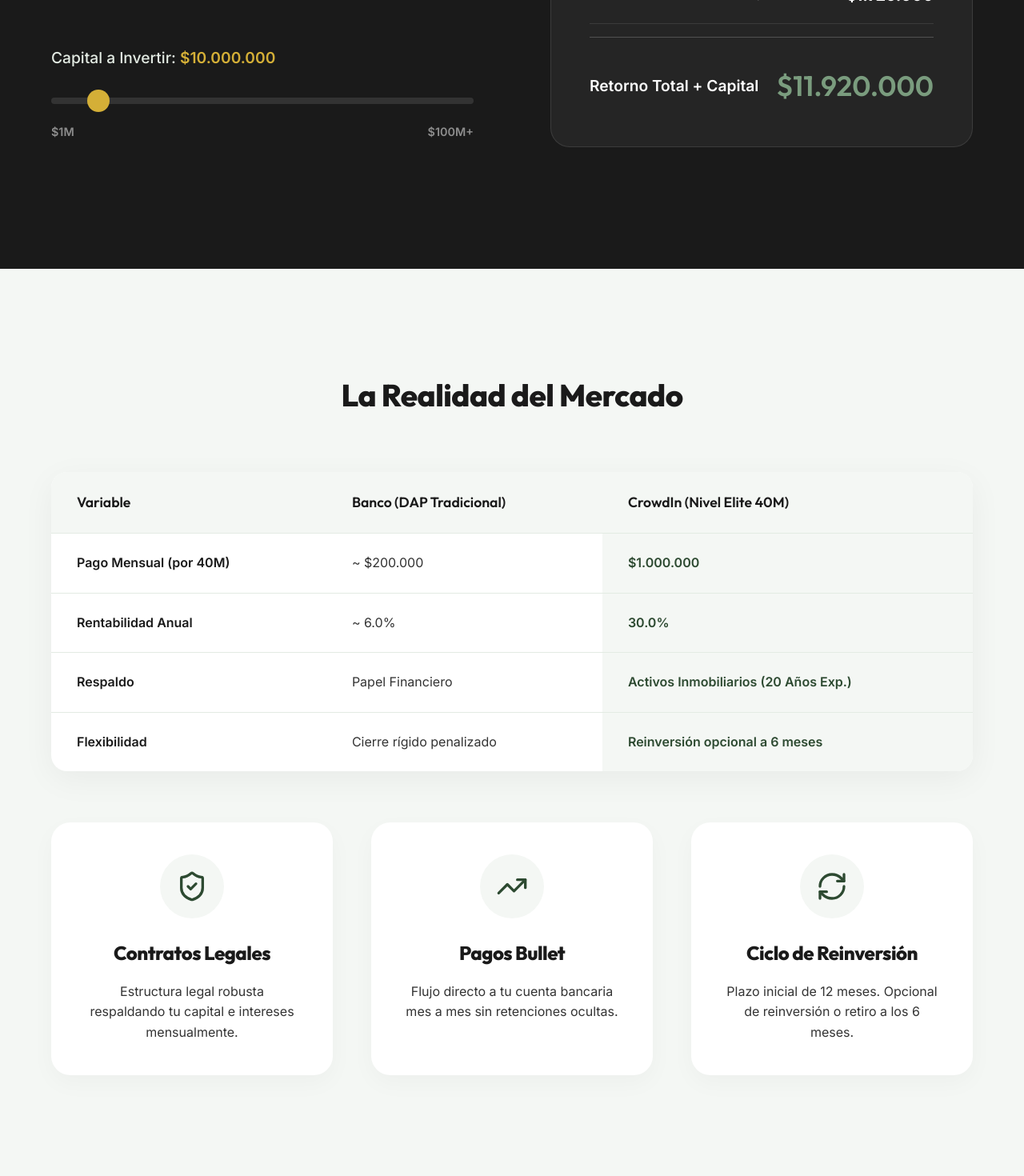
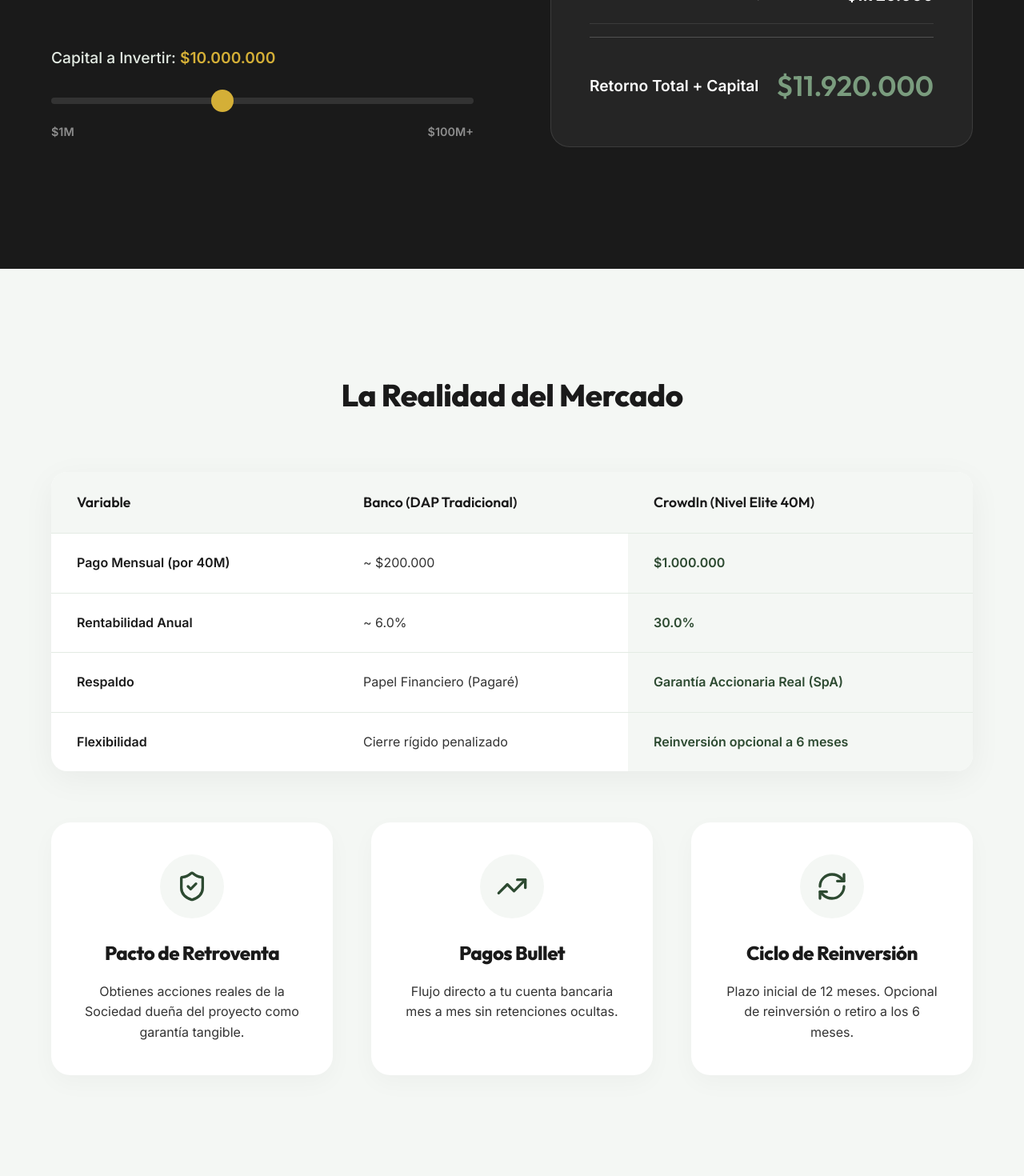
Before and after one commit to Rentapro/CrowdIn, a React (Vite) app: page / in a window 1280 px wide. Shown: the part 2160-3630 px from the top of the page at 80% size. Built offline with nearby package versions, Linux system fonts and the light colour scheme.

Commit message:
feat: actualiza logica de slider a tramos fijos y textos de garantia accionaria

```diff
--- a/src/App.jsx
+++ b/src/App.jsx
@@ -2,9 +2,13 @@
 import { TrendingUp, ShieldCheck, RefreshCw, ChevronRight, BarChart3, Wallet } from 'lucide-react';
 
 function App() {
-  const [investment, setInvestment] = useState(10000000);
+  const tierValues = [1000000, 5000000, 10000000, 20000000, 40000000, 100000000];
+  const [sliderIndex, setSliderIndex] = useState(2); // 10M
+
+  const investment = tierValues[sliderIndex];
 
   const getTier = (amount) => {
+    if (amount >= 100000000) return { roi: 0.025, name: 'Institucional' };
     if (amount >= 40000000) return { roi: 0.025, name: 'Elite' };
     if (amount >= 20000000) return { roi: 0.020, name: 'Premium' };
     if (amount >= 10000000) return { roi: 0.016, name: 'Avanzado' };
@@ -124,11 +128,11 @@
               <label>Capital a Invertir: <span style={{color: 'var(--gold-muted)', fontWeight: 800}}>{formatCurrency(investment)}</span></label>
               <input
                 type="range"
-                min="1000000"
-                max="100000000"
-                step="1000000"
-                value={investment}
-                onChange={(e) => setInvestment(Number(e.target.value))}
+                min="0"
+                max={tierValues.length - 1}
+                step="1"
+                value={sliderIndex}
+                onChange={(e) => setSliderIndex(Number(e.target.value))}
                 className="calc-slider"
               />
               <div style={{ display: 'flex', justifyContent: 'space-between', marginTop: '1rem', color: 'rgba(255,255,255,0.5)', fontSize: '0.9rem', fontWeight: 600 }}>
@@ -185,8 +189,8 @@
               </tr>
               <tr>
                 <td><strong>Respaldo</strong></td>
-                <td className="td-banco">Papel Financiero</td>
-                <td className="td-elite">Activos Inmobiliarios (20 Años Exp.)</td>
+                <td className="td-banco">Papel Financiero (Pagaré)</td>
+                <td className="td-elite">Garantía Accionaria Real (SpA)</td>
               </tr>
               <tr>
                 <td><strong>Flexibilidad</strong></td>
@@ -200,8 +204,8 @@
           <div className="trust-grid">
             <div className="trust-item">
               <div className="trust-icon"><ShieldCheck size={40} /></div>
-              <h3 style={{ fontSize: '1.5rem', marginBottom: '1rem' }}>Contratos Legales</h3>
-              <p style={{ color: 'var(--charcoal-light)', fontSize: '1rem', lineHeight: 1.6 }}>Estructura legal robusta respaldando tu capital e intereses mensualmente.</p>
+              <h3 style={{ fontSize: '1.5rem', marginBottom: '1rem' }}>Pacto de Retroventa</h3>
+              <p style={{ color: 'var(--charcoal-light)', fontSize: '1rem', lineHeight: 1.6 }}>Obtienes acciones reales de la Sociedad dueña del proyecto como garantía tangible.</p>
             </div>
             <div className="trust-item">
               <div className="trust-icon"><TrendingUp size={40} /></div>
```
